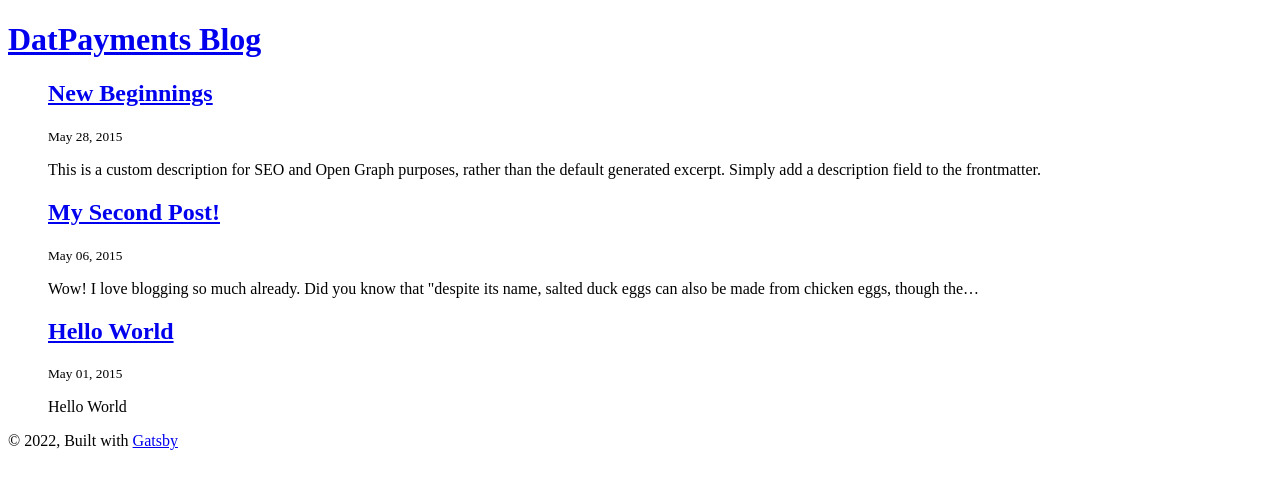
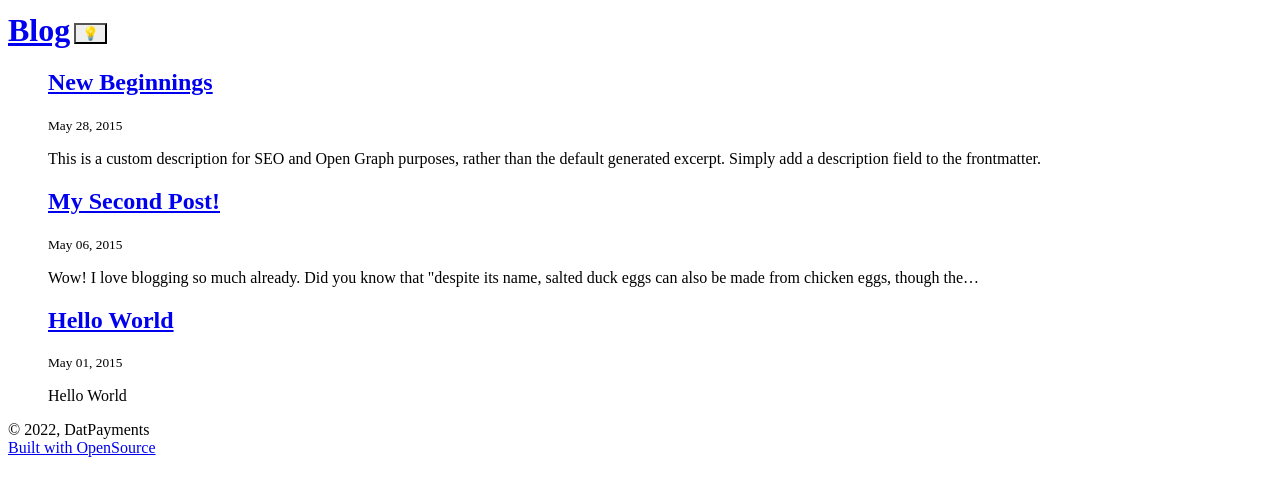
Before and after one commit to belderlab/blog, a Gatsby site: page / in a window 1280 px wide. Built offline with nearby package versions, Linux system fonts and the light colour scheme; Gatsby itself is replaced by a stand-in of ours.

Commit message:
feat: add layout styles

```diff
--- a/gatsby-config.js
+++ b/gatsby-config.js
@@ -1,7 +1,8 @@
 module.exports = {
   graphqlTypegen: true,
   siteMetadata: {
-    title: `DatPayments Blog`,
+    title: `Blog`,
+    copyright: "DatPayments",
     author: {
       name: `DatPayments Technical`,
       summary: `who lives and works in San Francisco building useful things.`,
--- a/src/components/Layout.tsx
+++ b/src/components/Layout.tsx
@@ -1,6 +1,14 @@
 import * as React from "react";
-import { Link, PageProps } from "gatsby";
+import { graphql, Link as GatsbyLink, useStaticQuery } from "gatsby";
 import { WindowLocation } from "@reach/router";
+import {
+  Box,
+  Button,
+  Container,
+  Heading,
+  useColorMode,
+} from "@chakra-ui/react";
+import { Link } from "@chakra-ui/react";
 
 type Props = {
   location: WindowLocation<unknown>;
@@ -9,34 +17,43 @@ type Props = {
 };
 
 const Layout = ({ location, title, children }: Props) => {
+  const { colorMode, toggleColorMode } = useColorMode();
   const rootPath = `${__PATH_PREFIX__}/`;
   const isRootPath = location.pathname === rootPath;
-  let header;
 
-  if (isRootPath) {
-    header = (
-      <h1 className="main-heading">
-        <Link to="/">{title}</Link>
-      </h1>
-    );
-  } else {
-    header = (
-      <Link className="header-link-home" to="/">
-        {title}
-      </Link>
-    );
-  }
+  const data = useStaticQuery<Queries.Query>(graphql`
+    query {
+      site {
+        siteMetadata {
+          copyright
+        }
+      }
+    }
+  `);
 
   return (
-    <div className="global-wrapper" data-is-root-path={isRootPath}>
-      <header className="global-header">{header}</header>
-      <main>{children}</main>
-      <footer>
-        © {new Date().getFullYear()}, Built with
-        {` `}
-        <a href="https://www.gatsbyjs.com">Gatsby</a>
-      </footer>
-    </div>
+    <Container maxW="container.md" data-is-root-path={isRootPath}>
+      <Box as="header" mb="12">
+        <Heading as="h1" size="4xl" my="12">
+          <Link as={GatsbyLink} to="/">
+            {title}
+          </Link>
+          <Button onClick={toggleColorMode} ml="4" variant="outline">
+            {colorMode === "light" ? "🌙" : "💡"}
+          </Button>
+        </Heading>
+      </Box>
+      <Box as="main" my="12">
+        {children}
+      </Box>
+      <Box as="footer" mt="12">
+        © {new Date().getFullYear()}, {data.site?.siteMetadata?.copyright}
+        <br />
+        <Link href="https://github.com/fastup-kit" textDecoration="underline">
+          Built with OpenSource
+        </Link>
+      </Box>
+    </Container>
   );
 };
 
--- a/src/gatsby-types.d.ts
+++ b/src/gatsby-types.d.ts
@@ -2663,6 +2663,7 @@ type SiteFieldsEnum =
   | 'port'
   | 'siteMetadata.author.name'
   | 'siteMetadata.author.summary'
+  | 'siteMetadata.copyright'
   | 'siteMetadata.description'
   | 'siteMetadata.siteUrl'
   | 'siteMetadata.social.twitter'
@@ -3417,6 +3418,7 @@ type SitePluginSortInput = {
 
 type SiteSiteMetadata = {
   readonly author: Maybe<Author>;
+  readonly copyright: Maybe<Scalars['String']>;
   readonly description: Maybe<Scalars['String']>;
   readonly siteUrl: Maybe<Scalars['String']>;
   readonly social: Maybe<Social>;
@@ -3425,6 +3427,7 @@ type SiteSiteMetadata = {
 
 type SiteSiteMetadataFilterInput = {
   readonly author: InputMaybe<AuthorFilterInput>;
+  readonly copyright: InputMaybe<StringQueryOperatorInput>;
   readonly description: InputMaybe<StringQueryOperatorInput>;
   readonly siteUrl: InputMaybe<StringQueryOperatorInput>;
   readonly social: InputMaybe<SocialFilterInput>;
--- a/src/pages/index.tsx
+++ b/src/pages/index.tsx
@@ -6,7 +6,7 @@ import Layout from "../components/Layout";
 import Seo from "../components/Seo";
 
 const BlogIndex = ({ data, location }: PageProps<Queries.Query>) => {
-  const siteTitle = data.site?.siteMetadata?.title || `Title`;
+  const siteTitle = data.site?.siteMetadata?.title;
   const posts = data.allMarkdownRemark.nodes;
 
   if (posts.length === 0) {
```
Also changed, not shown: src/templates/BlogPost.tsx (+2 -6 lines).
